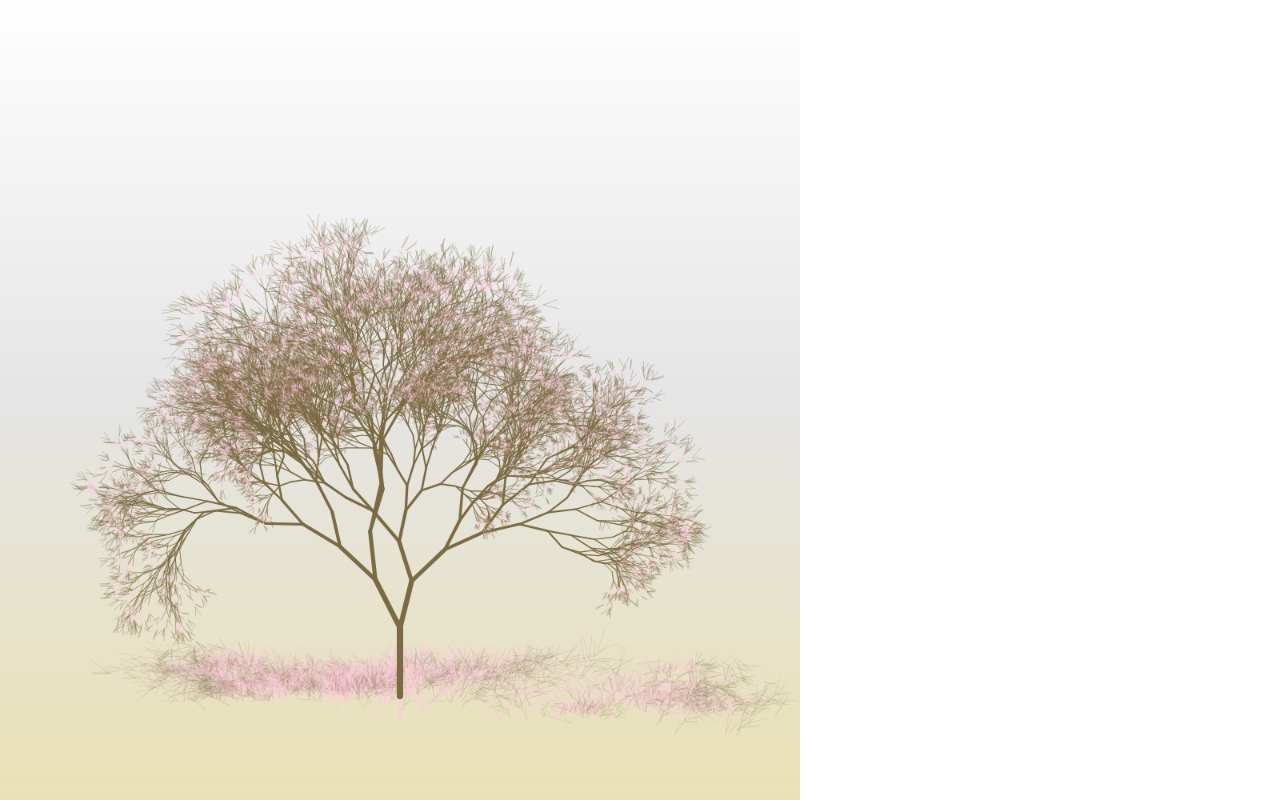
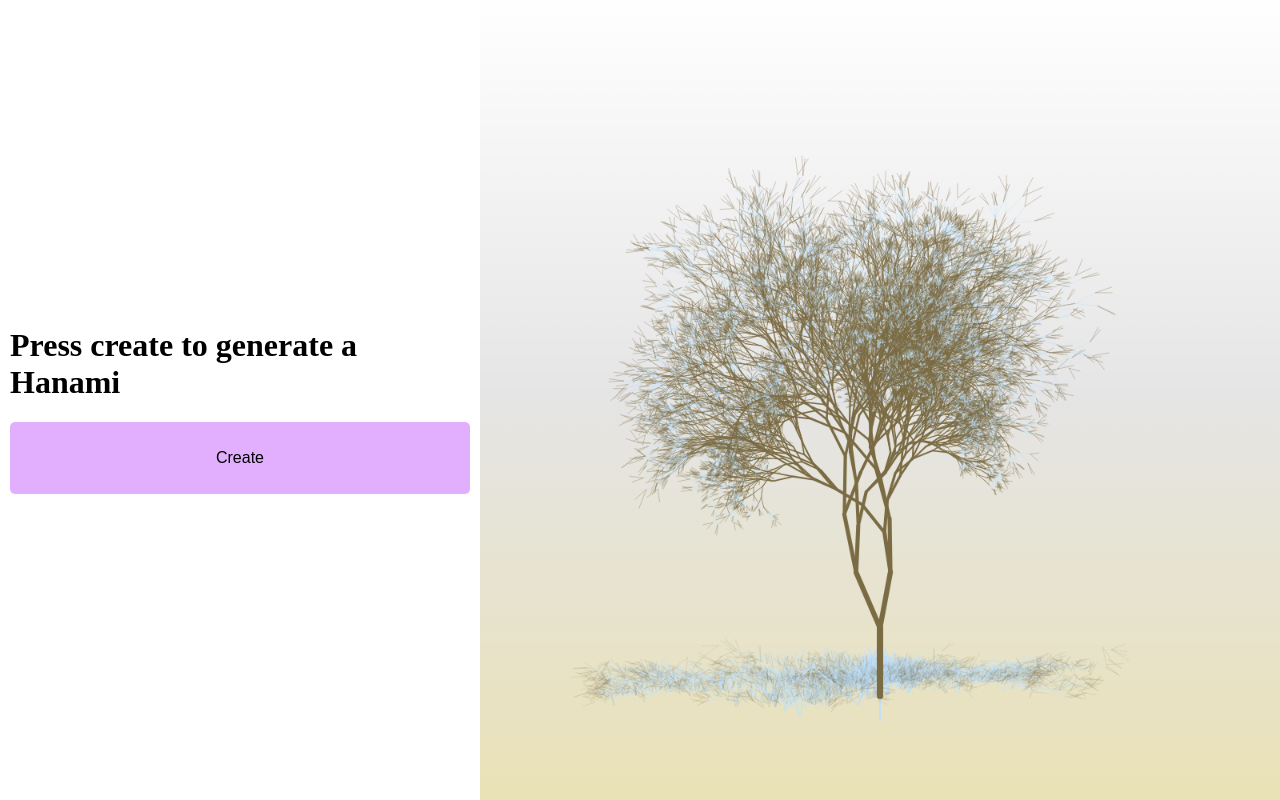
Before and after one commit to fedlucero/hanami, a plain HTML site: page index.html in a window 1280 px wide. Drawn offline with Linux system fonts and the light colour scheme.

Commit message:
sin fxhash y boton para generar

```diff
--- a/hanami.js
+++ b/hanami.js
@@ -2,7 +2,7 @@ var canvas = document.getElementById('canvas');
 var ctx = canvas.getContext('2d');
 
 function random(min, max) {
-  return Math.floor((fxrand() * (max - min + 1)) + min);
+  return Math.floor((Math.random() * (max - min + 1)) + min);
 }
 
 
@@ -29,7 +29,7 @@ const colors17 = ["#e5d9f2"]//rosa
 
 
 function randomFromList(items){
-    return items[Math.floor(fxrand()*items.length)];
+    return items[Math.floor(Math.random()*items.length)];
     }
 
 
@@ -40,13 +40,13 @@ const coloresHojas = [ colors12,colors13,colors14,colors15,colors16,colors17]
 const colorHojas = randomFromList(coloresHojas)
 
 
+generate()
 
-
-
+function generate(){
 drawBackground();
 drawGrass(centerX,900, 100, -Math.PI / 2, 13,2);
 drawTree(centerX,870, 85, -Math.PI / 2, 15,8);
-
+}
 
 
 
@@ -79,12 +79,12 @@ function drawGrass(centerX, inY, length, angle, depth, branchWidth) {
   if(!newDepth) {
     return;
   }
-  subBranches = (fxrand() * (maxBranch -q)) +q;
+  subBranches = (Math.random() * (maxBranch -q)) +q;
   branchWidth *= 0.8;
 
   for (var i = 0; i < subBranches; i++) {
-    newAngle = -angle + fxrand() * maxAngle - maxAngle * 0.5;
-    newLength = length * (0.7 + fxrand() * 0.3);
+    newAngle = -angle + Math.random() * maxAngle - maxAngle * 0.5;
+    newLength = length * (0.7 + Math.random() * 0.3);
 
     drawGrass(endX, endY, newLength, newAngle, newDepth, branchWidth);
   }
@@ -123,12 +123,12 @@ function drawTree(centerX, inY, length, angle, depth, branchWidth) {
   if(!newDepth) {
     return;
   }
-  subBranches = (fxrand() * (maxBranch -q)) +q;
+  subBranches = (Math.random() * (maxBranch -q)) +q;
   branchWidth *= 0.8;
 
   for (var i = 0; i < subBranches; i++) {
-    newAngle = angle + fxrand() * maxAngle - maxAngle * 0.5;
-    newLength = length * (0.7 + fxrand() * 0.3);
+    newAngle = angle + Math.random() * maxAngle - maxAngle * 0.5;
+    newLength = length * (0.7 + Math.random() * 0.3);
 
     drawTree(endX, endY, newLength, newAngle, newDepth, branchWidth);
   }
--- a/index.html
+++ b/index.html
@@ -5,36 +5,6 @@
     <meta http-equiv="X-UA-Compatible" content="IE=edge">
     <meta name="viewport" content="width=device-width, initial-scale=1.0">
     <title>Hanami</title>
-    <script id="fxhash-snippet">
-        //---- do not edit the following code (you can indent as you wish)
-        let alphabet = "123456789abcdefghijkmnopqrstuvwxyzABCDEFGHJKLMNPQRSTUVWXYZ"
-        var fxhash = "oo" + Array(49).fill(0).map(_=>alphabet[(Math.random()*alphabet.length)|0]).join('')
-        let b58dec = str=>[...str].reduce((p,c)=>p*alphabet.length+alphabet.indexOf(c)|0, 0)
-        let fxhashTrunc = fxhash.slice(2)
-        let regex = new RegExp(".{" + ((fxhashTrunc.length/4)|0) + "}", 'g')
-        let hashes = fxhashTrunc.match(regex).map(h => b58dec(h))
-        let sfc32 = (a, b, c, d) => {
-          return () => {
-            a |= 0; b |= 0; c |= 0; d |= 0
-            var t = (a + b | 0) + d | 0
-            d = d + 1 | 0
-            a = b ^ b >>> 9
-            b = c + (c << 3) | 0
-            c = c << 21 | c >>> 11
-            c = c + t | 0
-            return (t >>> 0) / 4294967296
-          }
-        }
-        var fxrand = sfc32(...hashes)
-        // true if preview mode active, false otherwise
-        // you can append preview=1 to the URL to simulate preview active
-        var isFxpreview = new URLSearchParams(window.location.search).get('preview') === "1"
-        // call this method to trigger the preview
-        function fxpreview() {
-          console.log("fxhash: TRIGGER PREVIEW")
-        }
-        //---- /do not edit the following code
-      </script>
       <style>
         body{
           margin: 0;
@@ -49,9 +19,29 @@
           width: 100vh;
           height: 100vh;
         }
+        div{
+          display: flex;
+          flex-direction: column;
+          margin: 10px;
+
+        }
+        button{
+          background-color: #e2afff;
+          border-radius: 5px;
+          border: none;
+        }
+
+        p{
+          padding: 10px;
+          font-size: 1rem;
+        }
       </style>
 </head>
 <body>
+  <div>
+    <h1>Press create to generate a Hanami</h1>
+    <button onclick="generate()"><p>Create</p></button>
+  </div>
   <canvas id="canvas" width="1000" height="1000"></canvas>
     <!-- <script src="./lib/p5.min.js"></script> -->
     <script src="./hanami.js"></script>
```
